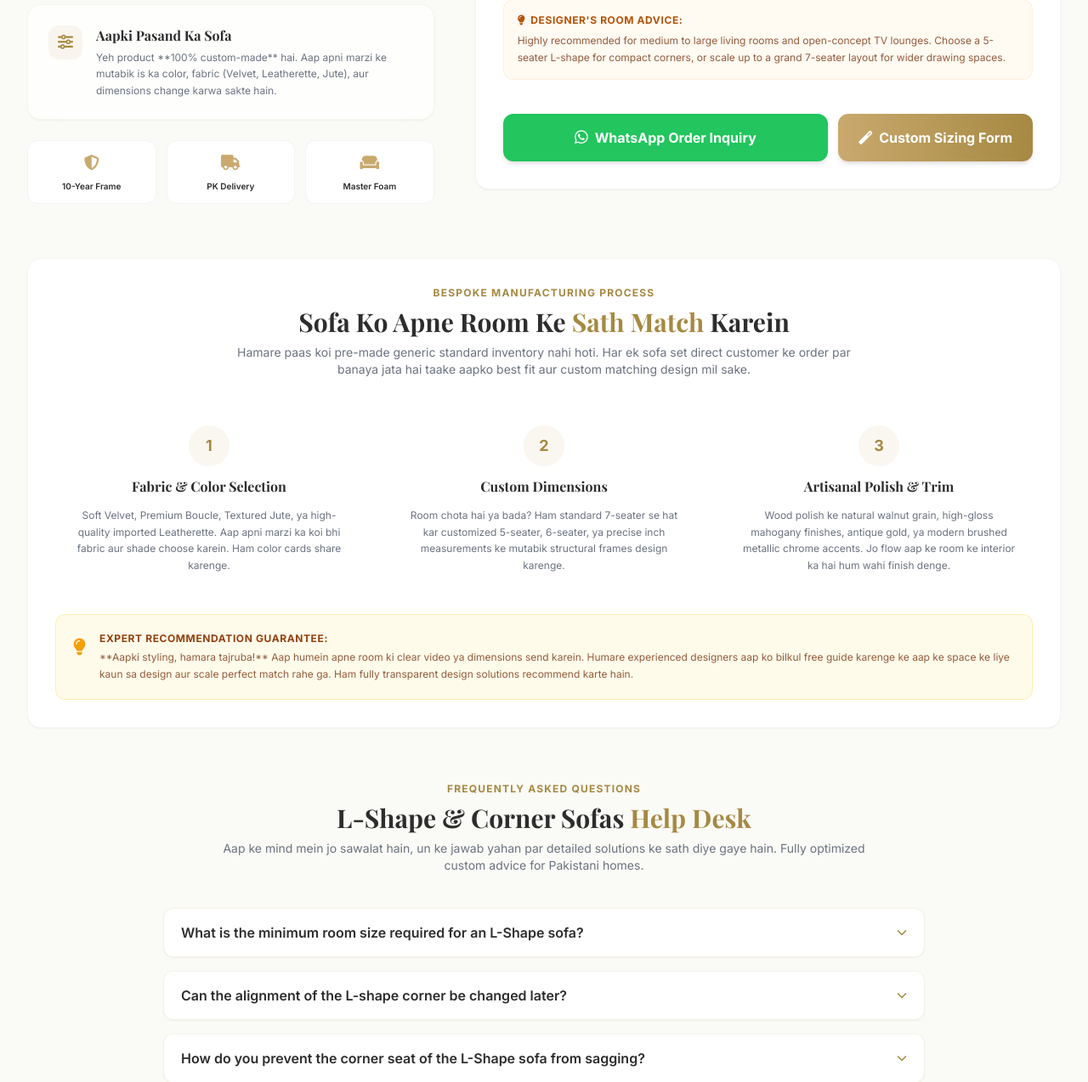
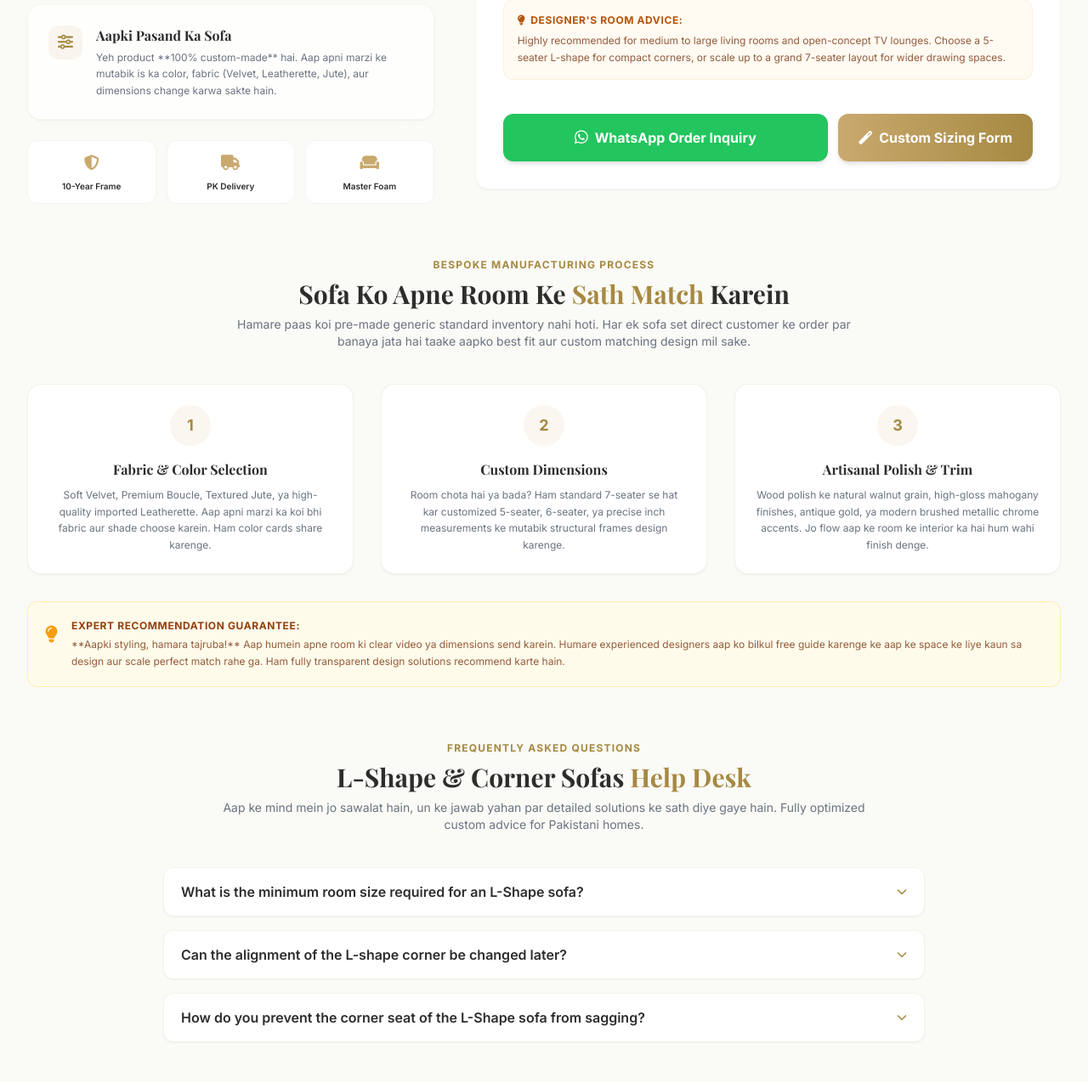
Before and after one commit to KhizarJamshaidIqbal/customsofaprices, a PHP site: page /collection.php in a window 1280 px wide. Shown: the part 1025-2299 px from the top of the page at 85% size. Run offline with PHP 8.4, Linux system fonts and the light colour scheme; some libraries are stand-ins or nearby versions; some web fonts are replaced.

Commit message:
Remove outer white card background from Bespoke Manufacturing Process and style steps as card-hover items

```diff
--- a/collection.php
+++ b/collection.php
@@ -885,7 +885,7 @@ $c = $collections[$id];
                 <!-- ============================================ -->
                 <!-- FULL CUSTOMIZATION EXPLANATION (WIDE CARD) -->
                 <!-- ============================================ -->
-                <div class="mt-12 lg:mt-16 bg-white rounded-2xl p-8 shadow-sm border border-gray-100/80 reveal">
+                <div class="mt-12 lg:mt-16 reveal">
                     <div class="text-center max-w-3xl mx-auto mb-10">
                         <span class="text-xs text-gold-dark font-bold uppercase tracking-widest block mb-2">Bespoke Manufacturing Process</span>
                         <h2 class="font-display text-2xl sm:text-3xl font-bold text-charcoal">
@@ -896,24 +896,24 @@ $c = $collections[$id];
                         </p>
                     </div>
 
-                    <div class="grid grid-cols-1 md:grid-cols-3 gap-6 lg:gap-8 text-center">
-                        <div class="space-y-3 p-4">
-                            <div class="w-12 h-12 mx-auto bg-gold/10 rounded-full flex items-center justify-center text-gold-dark text-lg font-bold">1</div>
-                            <h3 class="font-display text-base font-bold text-charcoal">Fabric & Color Selection</h3>
+                    <div class="grid grid-cols-1 md:grid-cols-3 gap-6 lg:gap-8">
+                        <div class="bg-white rounded-2xl p-6 shadow-sm border border-gold/15 text-center card-hover">
+                            <div class="w-12 h-12 mx-auto mb-4 bg-gold/10 rounded-full flex items-center justify-center text-gold-dark text-lg font-bold">1</div>
+                            <h3 class="font-display text-base font-bold text-charcoal mb-2">Fabric & Color Selection</h3>
                             <p class="text-xs text-gray-500 leading-relaxed">
                                 Soft Velvet, Premium Boucle, Textured Jute, ya high-quality imported Leatherette. Aap apni marzi ka koi bhi fabric aur shade choose karein. Ham color cards share karenge.
                             </p>
                         </div>
-                        <div class="space-y-3 p-4">
-                            <div class="w-12 h-12 mx-auto bg-gold/10 rounded-full flex items-center justify-center text-gold-dark text-lg font-bold">2</div>
-                            <h3 class="font-display text-base font-bold text-charcoal">Custom Dimensions</h3>
+                        <div class="bg-white rounded-2xl p-6 shadow-sm border border-gold/15 text-center card-hover">
+                            <div class="w-12 h-12 mx-auto mb-4 bg-gold/10 rounded-full flex items-center justify-center text-gold-dark text-lg font-bold">2</div>
+                            <h3 class="font-display text-base font-bold text-charcoal mb-2">Custom Dimensions</h3>
                             <p class="text-xs text-gray-500 leading-relaxed">
                                 Room chota hai ya bada? Ham standard 7-seater se hat kar customized 5-seater, 6-seater, ya precise inch measurements ke mutabik structural frames design karenge.
                             </p>
                         </div>
-                        <div class="space-y-3 p-4">
-                            <div class="w-12 h-12 mx-auto bg-gold/10 rounded-full flex items-center justify-center text-gold-dark text-lg font-bold">3</div>
-                            <h3 class="font-display text-base font-bold text-charcoal">Artisanal Polish & Trim</h3>
+                        <div class="bg-white rounded-2xl p-6 shadow-sm border border-gold/15 text-center card-hover">
+                            <div class="w-12 h-12 mx-auto mb-4 bg-gold/10 rounded-full flex items-center justify-center text-gold-dark text-lg font-bold">3</div>
+                            <h3 class="font-display text-base font-bold text-charcoal mb-2">Artisanal Polish & Trim</h3>
                             <p class="text-gray-500 text-xs leading-relaxed">
                                 Wood polish ke natural walnut grain, high-gloss mahogany finishes, antique gold, ya modern brushed metallic chrome accents. Jo flow aap ke room ke interior ka hai hum wahi finish denge.
                             </p>
```
